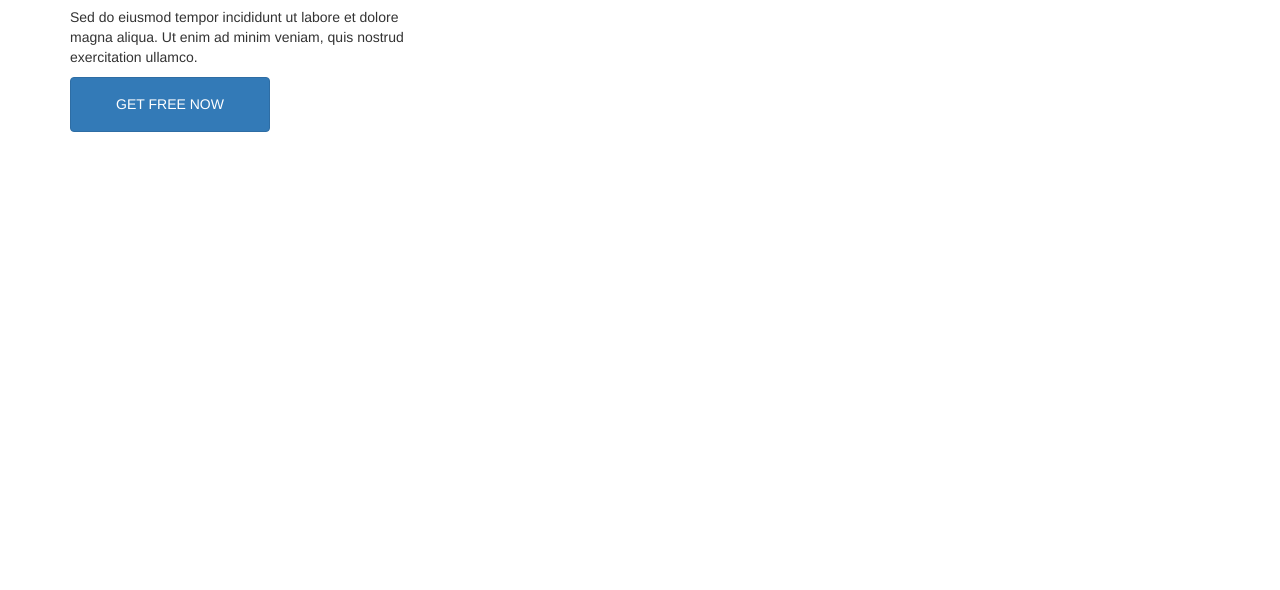
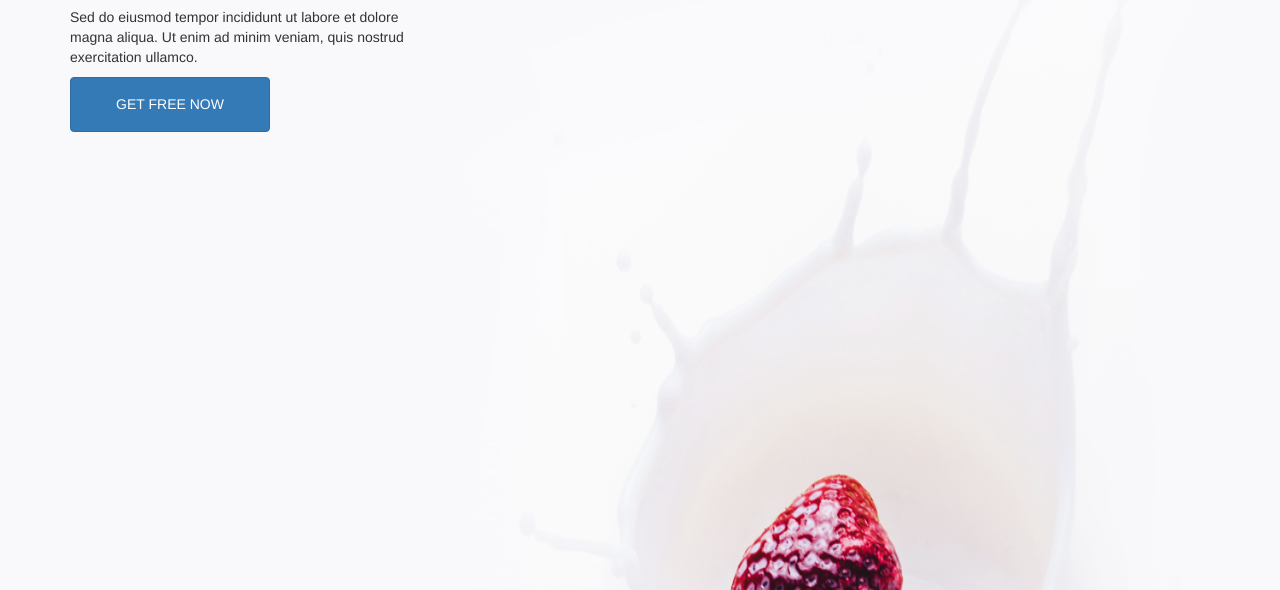
Before and after one commit to qmatoboss/psd-to-html, a plain HTML site: page challenge2/index.html in a window 1280 px wide. Shown: the part 210-800 px from the top of the page. Drawn offline with nearby package versions, Linux system fonts and the light colour scheme.

Commit message:
corection

```diff
--- a/challenge2/index.html
+++ b/challenge2/index.html
@@ -24,6 +24,7 @@
       </ul>
     </div>
   </nav>
+    <div class="top-content">
       <div class="container">
         <div class="row">
           <div class="col-md-4">
```
